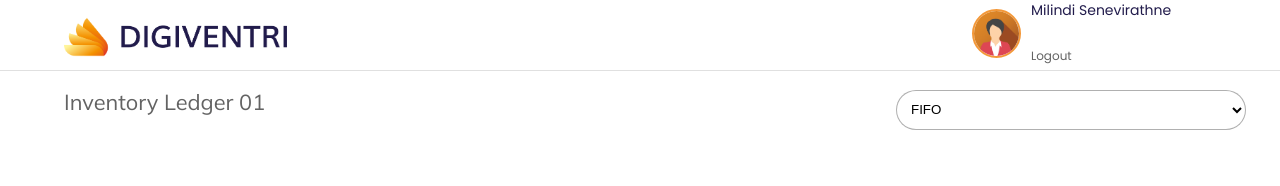
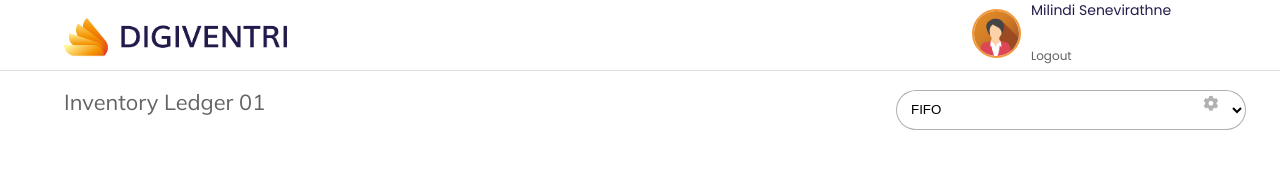
Before and after one commit to devlllkk02/digiventri, a React (Create React App) app: page / in a window 1280 px wide. Shown: the top 186 px of the page. Built offline with nearby package versions, Linux system fonts and the light colour scheme.

Commit message:
Add settings icon

```diff
--- a/src/components/Ledger/Ledger.js
+++ b/src/components/Ledger/Ledger.js
@@ -7,9 +7,14 @@ export default function Ledger() {
             <h1 className="ledger-title">Inventory Ledger 01</h1>
             <form className="ledger-form">
                 <select className="ledger-method">
-                    <option>FIFO</option>
-                    <option>WAC</option>
+                    <option value="FIFO">FIFO</option>
+                    <option value="WAC">WAC</option>
                 </select>
+                <i class="fas fa-cog"></i>
+
+                <dev>
+
+                </dev>
             </form>
         </div>
     )
--- a/src/components/Ledger/Ledger.scss
+++ b/src/components/Ledger/Ledger.scss
@@ -26,3 +26,14 @@
     border-radius: 27px;
     padding: 10px;
 }
+
+.fa-cog{
+    position: absolute;
+    left: 94%;
+    // right: 3.62%;
+    top: 7.5vw;
+    // bottom: 1.54%;
+    font-size:1.2vw;
+
+    color: rgba(99, 99, 99, 0.5);
+}
```
